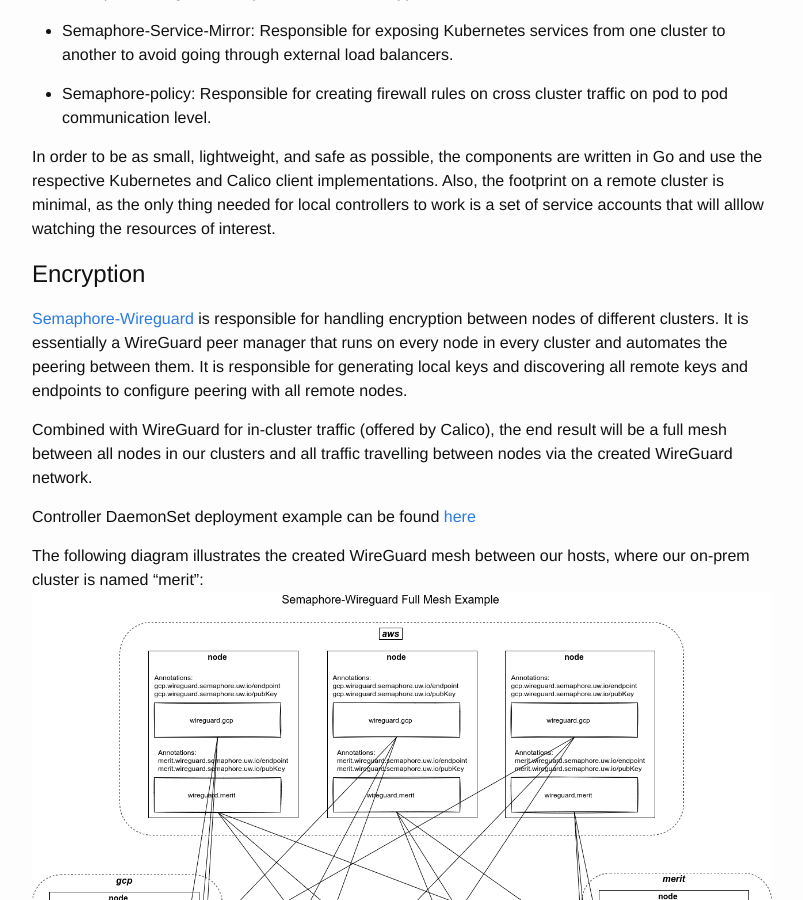
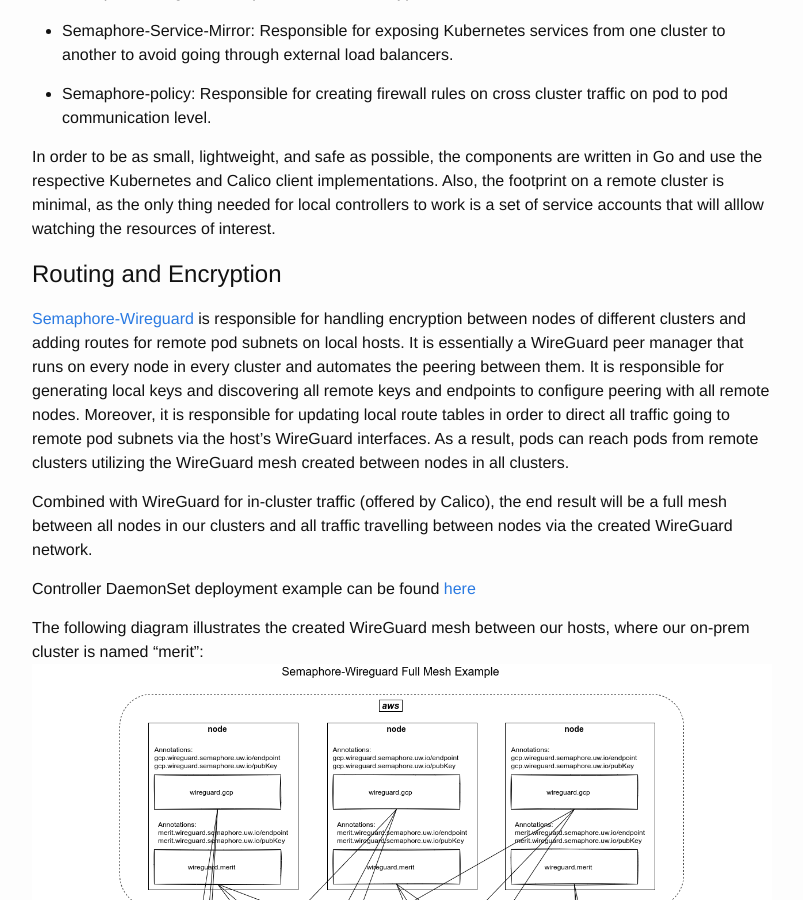
Before and after one commit to uw-labs/blog, a Jekyll site: the page built from _posts/2021-07-21-kube-semaphore-intro.md, in a window 1280 px wide and 900 px high, scrolled down 1681 px. Shown: the whole window, without its empty margins (238-1041 px from the left). Built offline with Jekyll 4.4.1, drawn with Linux system fonts in a browser that asks for light colours; some of the changed text lies outside the part shown.

Commit message:
Rephrase Encryption paragraph to explain routing
Make an explicit mention for pod to pod routing via WireGuard interfaces on
hosts.

```diff
--- a/_posts/2021-07-21-kube-semaphore-intro.md
+++ b/_posts/2021-07-21-kube-semaphore-intro.md
@@ -12,7 +12,7 @@ Having an environment span 3 clusters across 3 different providers (AWS, GCP
 and on-prem), we want applications running in different clusters to be able to
 communicate to each other. Specific objectives are:
 
-- Pod to Pod comms are encrypted across clusters
+- Cross cluster pod networking and encryption
 - Ability to target a remote cluster Kubernetes Service
 - Add rules to allow certain applications from a remote cluster talk to local
   endpoints
@@ -91,14 +91,18 @@ implementations. Also, the footprint on a remote cluster is minimal, as the
 only thing needed for local controllers to work is a set of service accounts
 that will alllow watching the resources of interest.
 
-# Encryption
+# Routing and Encryption
 
 [Semaphore-Wireguard](https://github.com/utilitywarehouse/semaphore-wireguard)
-is responsible for handling encryption between nodes of different clusters. It
-is essentially a WireGuard peer manager that runs on every node in every
-cluster and automates the peering between them. It is responsible for
-generating local keys and discovering all remote keys and endpoints to
-configure peering with all remote nodes.
+is responsible for handling encryption between nodes of different clusters and
+adding routes for remote pod subnets on local hosts. It is essentially a
+WireGuard peer manager that runs on every node in every cluster and automates
+the peering between them. It is responsible for generating local keys and
+discovering all remote keys and endpoints to configure peering with all remote
+nodes. Moreover, it is responsible for updating local route tables in order to
+direct all traffic going to remote pod subnets via the host's WireGuard
+interfaces. As a result, pods can reach pods from remote clusters utilizing the
+WireGuard mesh created between nodes in all clusters.
 
 Combined with WireGuard for in-cluster traffic (offered by Calico), the end
 result will be a full mesh between all nodes in our clusters and all traffic
```
